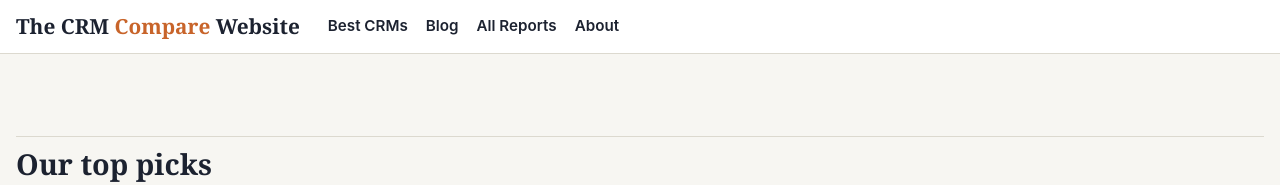
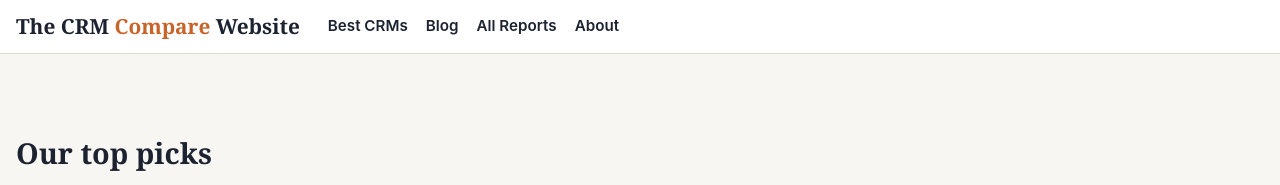
Before and after one commit to TheCrmCompareWebsite/the-crm-compare-website, a plain HTML site: page index.html in a window 1280 px wide. Shown: the top 185 px of the page. Drawn offline with Linux system fonts and the light colour scheme.

Commit message:
Update website (2026-11-23 08:42)

```diff
--- a/style.css
+++ b/style.css
@@ -764,6 +764,7 @@ body:has(.rc-pick:not([hidden])) .review-card { cursor: pointer; }
 /* No divider between a page title and its first section */
 h1 + h2[id], h1 + .byline + h2[id] { border-top: 0; padding-top: 0; }
 /* Home page top picks: the All Reports page card under its pick title */
+#top-picks { border-top: 0; padding-top: 0; } /* first heading on the home page: no separator under the site header */
 .home-picks { margin-bottom: 12px; }
 .home-pick { display: flex; flex-direction: column; }
 .home-pick h3 { margin: 0 0 8px; font-size: 1rem; }
```
